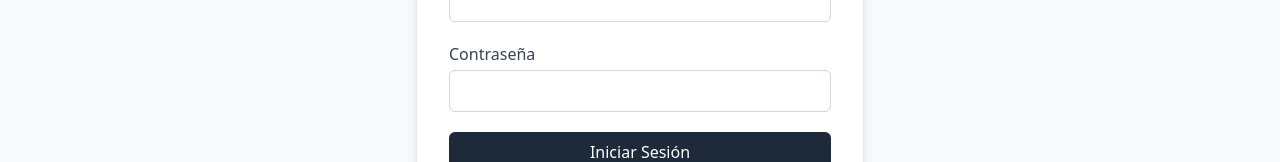
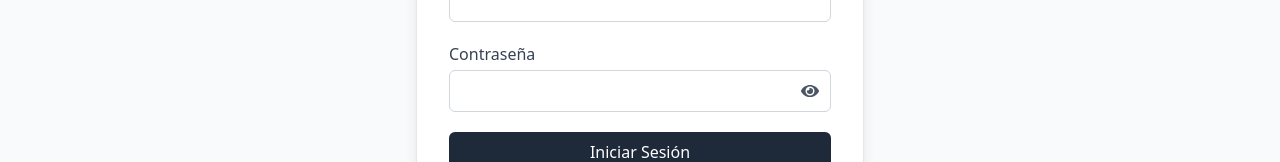
Before and after one commit to RodriguezKevin8/Arte, a React (Vite) app: page /auth/login in a window 1280 px wide. Shown: the part 535-697 px from the top of the page. Built offline with nearby package versions, Linux system fonts and the light colour scheme; no server answers.

Commit message:
mostra contraseña

```diff
--- a/src/components/SubastasSeccion.tsx
+++ b/src/components/SubastasSeccion.tsx
@@ -1,12 +1,13 @@
 import { useEffect, useState } from "react";
+import { useNavigate } from "react-router-dom"; // Importa el hook de navegación
 import { getAllExpositions } from "../api/ExpositionsApi";
 import { toast } from "react-toastify";
 import { Exposition } from "../types";
 import { FaExclamationTriangle } from "react-icons/fa";
 
 export default function UpcomingAuctions() {
-  // Estado para almacenar las exposiciones
   const [expositions, setExpositions] = useState<Exposition[]>([]);
+  const navigate = useNavigate(); // Hook para redirigir
 
   useEffect(() => {
     const getExpositionsFromApi = async () => {
@@ -24,7 +25,7 @@
     };
 
     getExpositionsFromApi();
-  }, []); // Dependencia vacía para evitar bucles infinitos
+  }, []);
 
   return (
     <div className="py-12 px-16 bg-white shadow-md rounded-lg my-8">
@@ -47,8 +48,13 @@
                 <h3 className="font-serif text-xl text-gray-800 mb-2">
                   {auction.titulo}
                 </h3>
-
-                <button className="px-4 py-2 bg-gray-800 text-white font-serif rounded hover:bg-gray-900 transition">
+                <p className="text-gray-600 text-sm mb-4">
+                  {auction.descripcion}
+                </p>
+                <button
+                  onClick={() => navigate(`/expo/${auction.id}`)}
+                  className="w-full px-4 py-2 bg-gray-800 text-white font-serif rounded-lg hover:bg-gray-900 transition duration-300 shadow-md"
+                >
                   Ver Subasta
                 </button>
               </div>
@@ -62,7 +68,8 @@
                 No hay exposiciones disponibles
               </h3>
               <p className="text-gray-600 text-center mt-2">
-                Actualmente no hay exposiciones activas. ¡Vuelve más tarde para descubrir nuevas obras!
+                Actualmente no hay exposiciones activas. ¡Vuelve más tarde para
+                descubrir nuevas obras!
               </p>
             </div>
           </div>
--- a/src/pages/LoginRegister/LoginPage.tsx
+++ b/src/pages/LoginRegister/LoginPage.tsx
@@ -3,10 +3,12 @@
 import { toast } from "react-toastify";
 import { Login } from "../../api/UsersApi";
 import { useGlobalContext } from "../../hooks/useGlobalContext";
+import { FaEye, FaEyeSlash } from "react-icons/fa"; // Íconos para mostrar/ocultar contraseña
 
 const LoginPage: React.FC = () => {
   const { setUser } = useGlobalContext();
   const navigate = useNavigate();
+  const [showPassword, setShowPassword] = useState(false); // Estado para mostrar/ocultar contraseña
 
   const [form, setForm] = useState({
     email: "",
@@ -25,32 +27,25 @@
   // Maneja el envío del formulario
   const handleSubmit = async (event: React.FormEvent<HTMLFormElement>) => {
     event.preventDefault();
-    // Esto ve que los campos no vayan vacios
     if (!form.email || !form.password) {
       toast.warn("Todos los campos son obligatorios");
       return;
     }
     try {
-      // Intenta hacer el login
       const everyThingOk = await Login(form);
       if (!everyThingOk) {
-        toast.error("Algo salio mal");
+        toast.error("Algo salió mal");
         return;
       }
-      // Si el login es exitoso, muestra un mensaje de todo bien papu y redirige
       toast.success(
         "Bienvenido a la galería de arte " +
           (everyThingOk?.nombre || "") +
           ". Ten un buen día"
       );
-      //Esto lo setea para que este disponible en toda la app
       setUser(everyThingOk!);
-      //Setea el valor en el local storage y lo convierte a string porque el local storage solo recibe texto
       localStorage.setItem("userData", JSON.stringify(everyThingOk));
-      //te lleva al inicio (negro)
       navigate("/");
     } catch (error) {
-      // Captura el error y muestra el mensaje
       if (error instanceof Error) {
         toast.error(error.message || "Ups... Algo salió mal");
       } else {
@@ -90,6 +85,8 @@
               className="w-full px-4 py-2 border border-gray-300 rounded-md focus:outline-none focus:ring-2 focus:ring-gray-500"
             />
           </div>
+
+          {/* Campo de contraseña con botón de "ver contraseña" */}
           <div>
             <label
               htmlFor="password"
@@ -97,15 +94,26 @@
             >
               Contraseña
             </label>
+            <div className="relative">
               <input
                 id="password"
                 name="password"
-              type="password"
+                type={showPassword ? "text" : "password"}
                 value={form.password}
                 onChange={handleInputChange}
-              className="w-full px-4 py-2 border border-gray-300 rounded-md focus:outline-none focus:ring-2 focus:ring-gray-500"
+                className="w-full px-4 py-2 border border-gray-300 rounded-md focus:outline-none focus:ring-2 focus:ring-gray-500 pr-10"
               />
+              {/* Botón para mostrar/ocultar contraseña */}
+              <button
+                type="button"
+                onClick={() => setShowPassword(!showPassword)}
+                className="absolute right-3 top-1/2 transform -translate-y-1/2 text-gray-600 hover:text-gray-800 transition-all duration-300"
+              >
+                {showPassword ? <FaEyeSlash size={18} /> : <FaEye size={18} />}
+              </button>
             </div>
+          </div>
+
           <button
             type="submit"
             className="w-full py-2 bg-gray-800 text-white rounded-md hover:bg-gray-900 transition"
```
Lines whose indentation alone changed are shown as unchanged.
